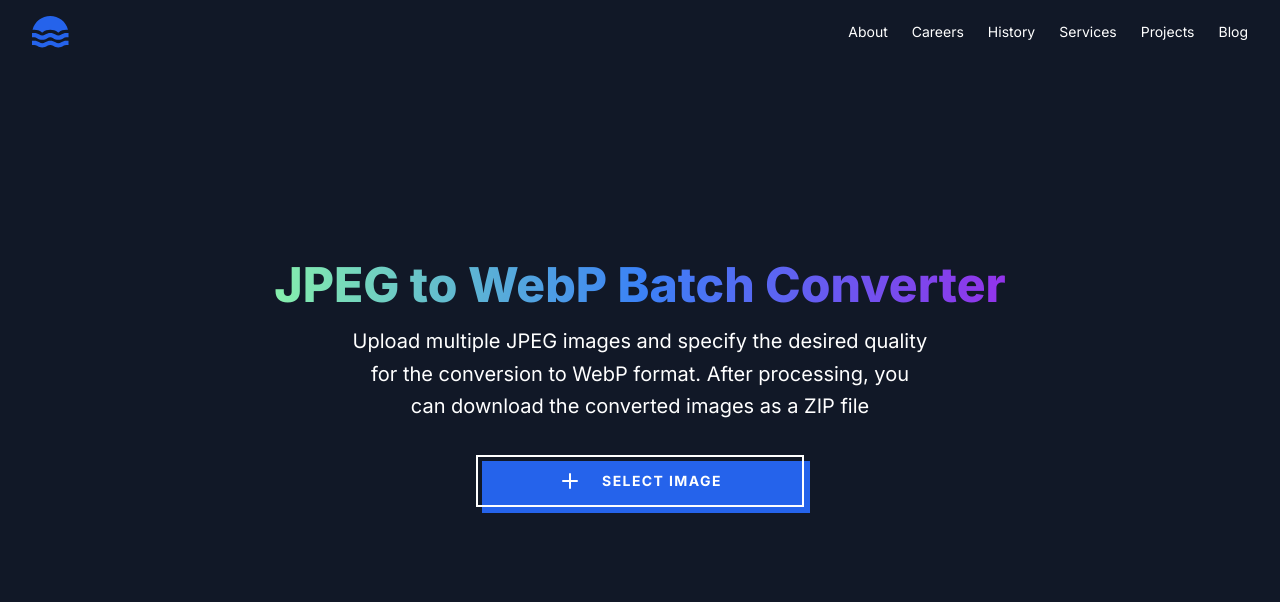
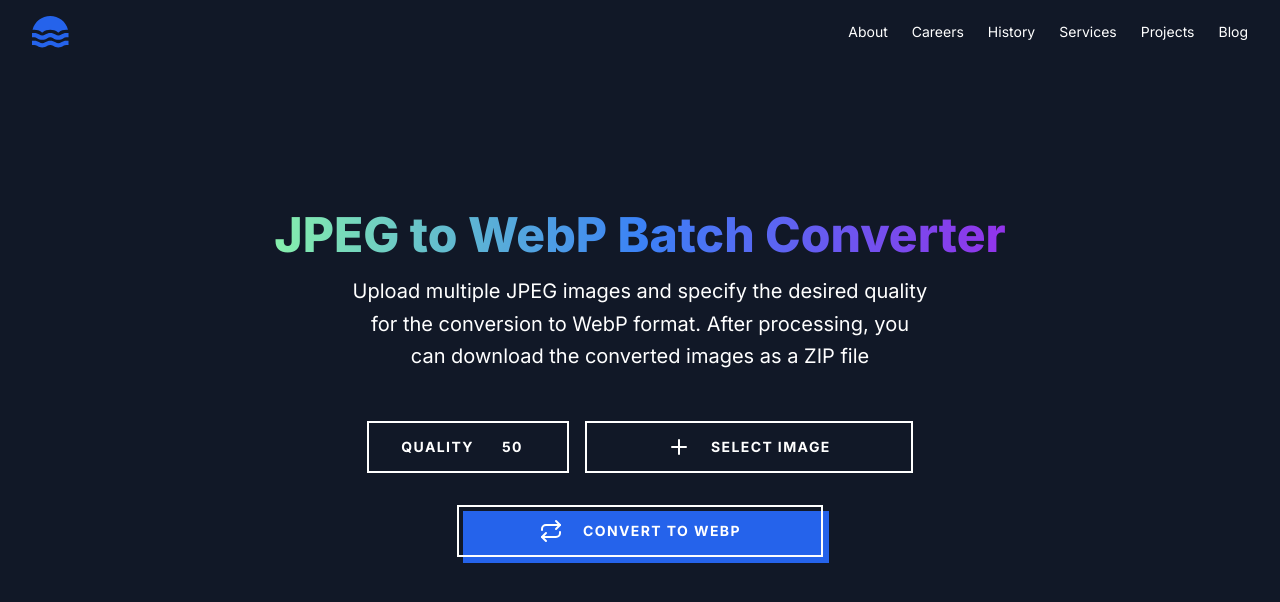
Before and after one commit to NirobxHasan/image-converter-client, a Next.js app: page /webp-converter/batch-converter in a window 1280 px wide. Shown: the top 602 px of the page. Built offline with nearby package versions, Linux system fonts and the light colour scheme.

Commit message:
API call added

```diff
--- a/package.json
+++ b/package.json
@@ -13,7 +13,8 @@
     "lucide-react": "^0.378.0",
     "next": "14.2.3",
     "react": "^18",
-    "react-dom": "^18"
+    "react-dom": "^18",
+    "react-spinners": "^0.13.8"
   },
   "devDependencies": {
     "@types/node": "^20",
--- a/src/app/(pages)/webp-converter/batch-converter/page.tsx
+++ b/src/app/(pages)/webp-converter/batch-converter/page.tsx
@@ -1,10 +1,55 @@
-import { Plus } from 'lucide-react';
+'use client';
+import axios from 'axios';
+import { Plus, Repeat } from 'lucide-react';
+import { ChangeEvent, useState } from 'react';
+import { PropagateLoader } from 'react-spinners';
+function page() {
+    const [loading, setLoading] = useState(false);
+    const [images, setImages] = useState<File[]>([]);
+    const [quality, setQuality] = useState(50);
+    const [zipUrl, setZipUrl] = useState<null | string>(null);
+    const handleImageChange = (event: ChangeEvent<HTMLInputElement>) => {
+        const selectedImages: File[] = Array.from(event.target.files || []);
+        setImages(selectedImages);
+    };
 
-function page() {
-    // const handleSelectImage = async (event) => {
-    //     const files = event.target.files;
-    //     // Handle file selection and conversion here
-    // };
+    const handleQualityChange = (event: ChangeEvent<HTMLInputElement>) => {
+        setQuality(parseInt(event.target.value));
+    };
+
+    const handleSubmit = async (event) => {
+        setLoading(true);
+        const formData = new FormData();
+        images.forEach((image) => {
+            formData.append('images', image);
+        });
+        formData.append('quality', quality);
+
+        try {
+            const response = await axios.post(
+                'http://localhost:8000/convert_to_webp-batch/',
+                formData,
+                {
+                    headers: { 'Content-Type': 'multipart/form-data' },
+                    responseType: 'blob'
+                }
+            );
+
+            const blob = new Blob([response.data], { type: 'application/zip' });
+            const zipUrl = URL.createObjectURL(blob);
+            setZipUrl(zipUrl);
+            setLoading(false);
+        } catch (error) {
+            console.error('An error occurred:', error);
+        }
+    };
+
+    const stateClear = () => {
+        setZipUrl(null);
+        setImages([]);
+        setQuality(50);
+    };
+
     return (
         <div>
             <section className="bg-gray-900 text-white">
@@ -21,15 +66,43 @@ function page() {
                             a ZIP file
                         </p>
 
-                        <div className="mt-8 flex flex-wrap justify-center gap-4">
+                        {!zipUrl ? (
+                            <div>
+                                {!loading ? (
+                                    <div>
+                                        <div className="mt-12 flex flex-wrap justify-center gap-4">
                                             <div className="group relative inline-block focus:outline-none focus:ring ">
-                                <span className="absolute inset-0 translate-x-1.5 translate-y-1.5 bg-blue-600 transition-transform group-hover:translate-x-0 group-hover:translate-y-0"></span>
+                                                {/* <span className="absolute inset-0 translate-x-1.5 translate-y-1.5 bg-green-600 transition-transform group-hover:translate-x-0 group-hover:translate-y-0"></span> */}
+
+                                                <div className="cursor-pointer relative inline-block border-2 border-current pl-8 text-sm font-bold uppercase tracking-widest text-white group-active:text-opacity-75">
+                                                    <div className="flex items-center gap-5">
+                                                        <label htmlFor="quality">
+                                                            Quality
+                                                        </label>
+                                                        <input
+                                                            id="quality"
+                                                            type="number"
+                                                            min={'1'}
+                                                            max={'100'}
+                                                            className="py-3.5 px-2 bg-gray-900 text-white border-transparent focus:outline-none focus:border-transparent focus:ring-0"
+                                                            defaultValue={
+                                                                quality
+                                                            }
+                                                            onChange={
+                                                                handleQualityChange
+                                                            }
+                                                        />
+                                                    </div>
+                                                </div>
+                                            </div>
+                                            <div className="group relative inline-block focus:outline-none focus:ring ">
+                                                {/* <span className="absolute inset-0 translate-x-1.5 translate-y-1.5 bg-blue-600 transition-transform group-hover:translate-x-0 group-hover:translate-y-0"></span> */}
 
                                                 <label
                                                     htmlFor="file-upload"
-                                    className="cursor-pointer relative inline-block border-2 border-current px-20 py-3 text-sm font-bold uppercase tracking-widest text-white group-active:text-opacity-75"
+                                                    className="cursor-pointer relative inline-block border-2 border-current px-20 py-3 "
                                                 >
-                                    <div className="flex items-center gap-5">
+                                                    <div className="flex items-center gap-5 text-sm font-bold uppercase tracking-widest text-white group-active:text-opacity-75">
                                                         <Plus /> Select Image
                                                     </div>
                                                 </label>
@@ -37,10 +110,91 @@ function page() {
                                                     id="file-upload"
                                                     type="file"
                                                     className="hidden"
+                                                    multiple
                                                     accept="image/*"
+                                                    onChange={handleImageChange}
                                                 />
                                             </div>
                                         </div>
+
+                                        <div className="mt-8">
+                                            <button
+                                                onClick={handleSubmit}
+                                                className="group relative inline-block focus:outline-none focus:ring "
+                                            >
+                                                <span className="absolute inset-0 translate-x-1.5 translate-y-1.5 bg-blue-600 transition-transform group-hover:translate-x-0 group-hover:translate-y-0"></span>
+
+                                                <span className="cursor-pointer relative inline-block border-2 border-current px-20 py-3 text-sm font-bold uppercase tracking-widest text-white group-active:text-opacity-75">
+                                                    <div className="flex items-center gap-5">
+                                                        <Repeat /> Convert to
+                                                        WebP
+                                                    </div>
+                                                    {images?.length > 0 && (
+                                                        <div className="mt-2 text-center">
+                                                            <p className="text-xs text-purple-200">
+                                                                Total Selected
+                                                                Images:{' '}
+                                                                {images?.length}
+                                                            </p>
+                                                        </div>
+                                                    )}
+                                                </span>
+                                            </button>
+                                        </div>
+                                    </div>
+                                ) : (
+                                    <div className="">
+                                        <div className="mt-12  text-center">
+                                            <PropagateLoader
+                                                color="#3B7CFF"
+                                                size={30}
+                                            />
+                                        </div>
+                                        <p className="pt-12 text-gray-300 animate-pulse">
+                                            Please wait some moments
+                                        </p>
+                                    </div>
+                                )}
+                            </div>
+                        ) : (
+                            <div className="mt-10">
+                                <div className="mt-4 flex flex-col items-center space-y-4">
+                                    <a
+                                        className=" animate-pulse group inline-block rounded bg-gradient-to-r from-pink-500 via-red-500 to-yellow-500 p-[2px] hover:text-white focus:outline-none focus:ring active:text-opacity-75"
+                                        href={zipUrl}
+                                        download="converted_images.zip"
+                                    >
+                                        <span className="block rounded-sm px-8 py-3 text-sm font-medium group-hover:bg-transparent">
+                                            Download Converted Images
+                                        </span>
+                                    </a>
+
+                                    <button
+                                        onClick={stateClear}
+                                        className="inline-flex items-center gap-2 rounded border border-indigo-600 px-8 py-2 text-indigo-400 hover:bg-indigo-600 hover:text-white focus:outline-none focus:ring active:bg-indigo-500"
+                                    >
+                                        <span className="text-sm font-medium">
+                                            Convert Again
+                                        </span>
+
+                                        <svg
+                                            className="size-5 rtl:rotate-180"
+                                            xmlns="http://www.w3.org/2000/svg"
+                                            fill="none"
+                                            viewBox="0 0 24 24"
+                                            stroke="currentColor"
+                                        >
+                                            <path
+                                                strokeLinecap="round"
+                                                strokeLinejoin="round"
+                                                strokeWidth="2"
+                                                d="M17 8l4 4m0 0l-4 4m4-4H3"
+                                            />
+                                        </svg>
+                                    </button>
+                                </div>
+                            </div>
+                        )}
                     </div>
                 </div>
             </section>
--- a/src/app/globals.css
+++ b/src/app/globals.css
@@ -2,8 +2,14 @@
 @tailwind components;
 @tailwind utilities;
 
-@layer base{
-    body{
-        @apply bg-gray-900
+@layer base {
+    body {
+        @apply bg-gray-900;
+    }
+
+    input[type='number']::-webkit-inner-spin-button,
+    input[type='number']::-webkit-outer-spin-button {
+        -webkit-appearance: none;
+        margin: 0;
     }
 }
```
Also changed, not shown: 1 other file (tests, documents, lock files or other folders). Lines whose indentation alone changed are shown as unchanged.
